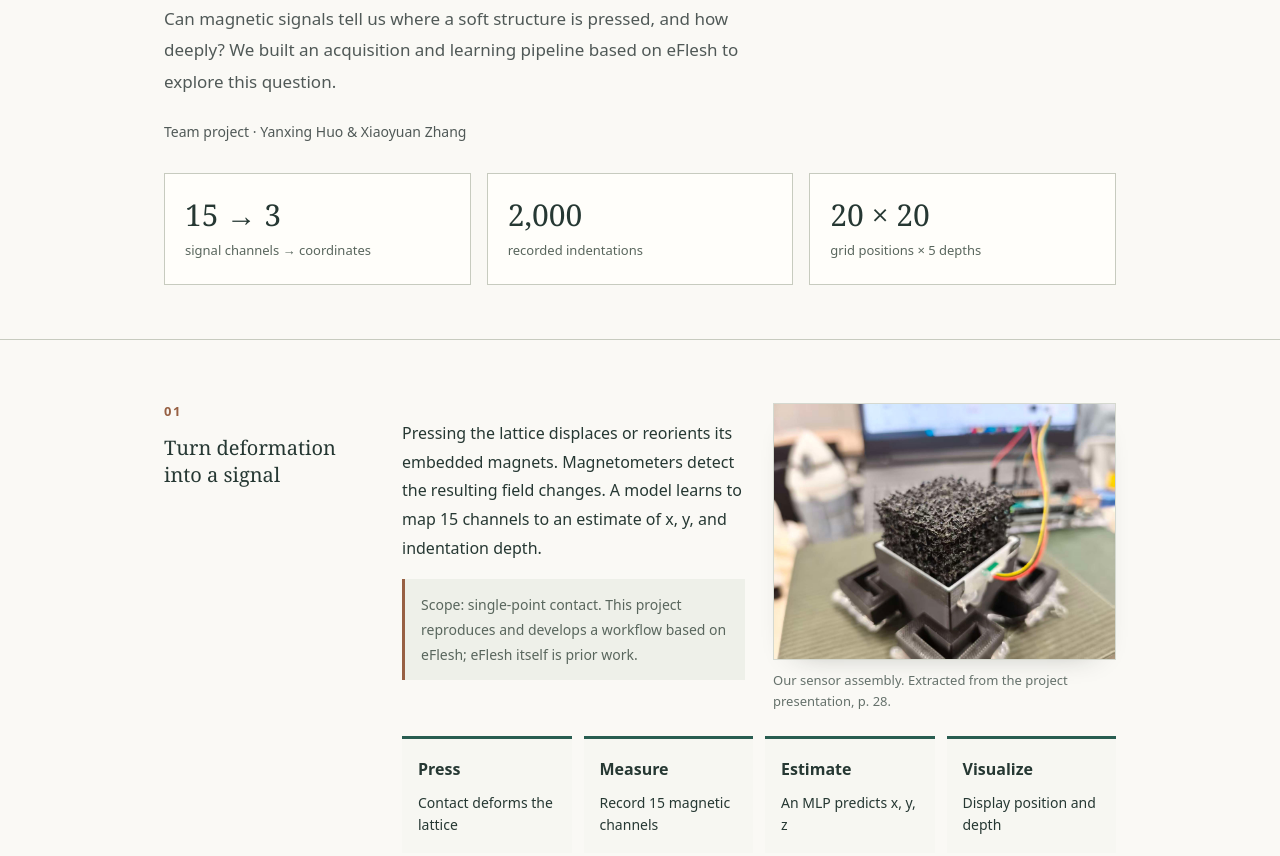
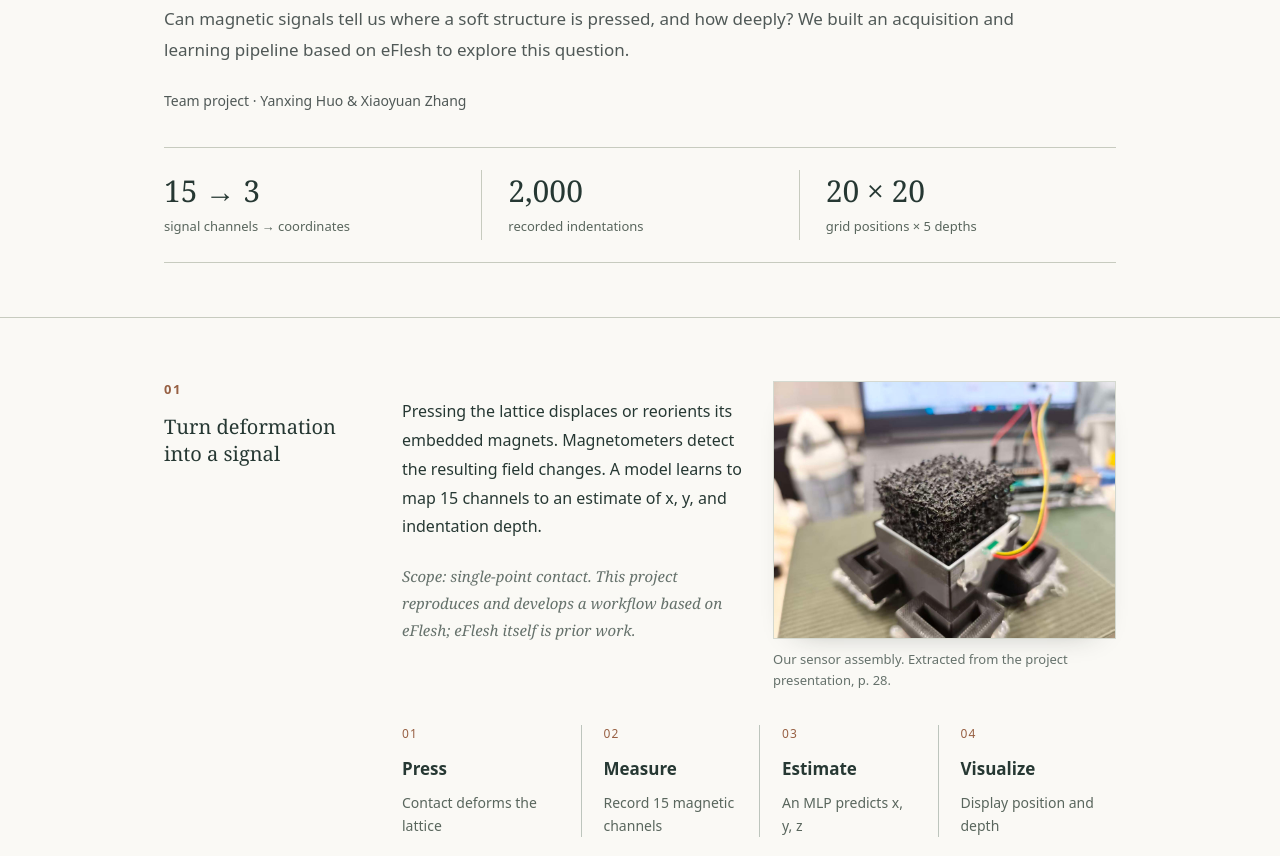
Before and after one commit to caicaizi0309/caicaizi0309.github.io, a plain HTML site: page eflesh.html in a window 1280 px wide. Shown: the part 413-1269 px from the top of the page. Drawn offline with Linux system fonts and the light colour scheme.

Commit message:
Replace boxed case-study UI with editorial typography

```diff
--- a/project.css
+++ b/project.css
@@ -1,15 +1,15 @@
 html{overflow-x:clip}
 .case-page{overflow-x:clip}
 .case-head{padding:64px 0 54px}
-.case-head h1{font-size:clamp(38px,6vw,68px);line-height:1.08;max-width:17ch;margin:18px 0 24px}
-.case-head>p{max-width:60ch;color:#505957;font-size:17px;line-height:1.85}
+.case-head h1{font-size:clamp(38px,6vw,68px);line-height:1.08;max-width:17ch;margin:18px 0 24px;text-wrap:balance}
+.case-head>p{max-width:56rem;color:#505957;font-size:17px;line-height:1.85;text-wrap:pretty}
 .case-kicker{font-size:13px;letter-spacing:.09em;color:#65716b}
 .case-meta{font-size:14px!important;margin-top:22px}
 .case-section{position:relative;isolation:isolate;display:grid;grid-template-columns:minmax(150px,190px) minmax(0,1fr);column-gap:48px;padding:64px 0;scroll-margin-top:66px}
 .case-section::before{content:"";position:absolute;z-index:-1;inset:0 calc(50% - 50vw);border-top:1px solid #c7cbbf}
 .case-section>h2{grid-column:1;margin:0;align-self:start;font-size:20px;line-height:1.35}
 .case-section>:not(h2){grid-column:2}
-.case-section p{max-width:68ch;line-height:1.8}
+.case-section p{max-width:78ch;line-height:1.8;text-wrap:pretty}
 .case-number{display:block;font-family:system-ui,sans-serif;font-size:13px;font-weight:600;letter-spacing:.12em;color:#976043;margin-bottom:14px}
 .case-title{display:block}
 .case-section--tint::before{background:#eef0e9}
@@ -18,29 +18,33 @@ html{overflow-x:clip}
 .case-section--result::before{background:#24362f;border-color:#24362f}
 .case-section--result .case-number{color:#e8bd68}
 .case-section--result .case-note,.case-section--result figcaption,.case-section--result .case-table caption{color:#c8d0ca}
-.case-section--result .case-note{background:rgba(255,255,255,.07);border-color:#e8bd68}
+.case-section--result .case-note{color:#d2d8d3}
 .case-section--result .case-table th,.case-section--result .case-table td{border-color:rgba(255,255,255,.22)}
-.case-section--result .small-figure{background:white;padding:18px}
+.case-section--result .small-figure{background:white}
 .case-grid{display:grid;grid-template-columns:1fr 1fr;gap:28px;align-items:start}
 .case-grid>*{min-width:0}
 .case-figure{margin:0}
 .case-figure img{display:block;width:100%;height:auto;border:1px solid #d5d9d0;box-shadow:0 12px 30px -24px rgba(23,31,27,.45)}
 .case-figure figcaption{font-size:13px;line-height:1.6;color:#65716b;margin-top:10px}
-.case-flow{list-style:none;padding:0;margin:24px 0;display:grid;grid-template-columns:repeat(4,minmax(0,1fr));gap:12px}
-.case-flow li{border-top:3px solid #285d50;padding:16px;background:#f7f7f2;position:relative}
-.case-flow b{display:block;font-size:16px;margin-bottom:8px}
-.case-flow span{font-size:14px;line-height:1.6;display:block}
-.case-stats{display:grid;grid-template-columns:repeat(3,1fr);gap:16px;margin:28px 0 0}
-.case-stats div{padding:20px;border:1px solid #c7cbbf;background:#fffefa}
+.case-flow{list-style:none;counter-reset:case-step;padding:0;margin:34px 0;display:grid;grid-template-columns:repeat(4,minmax(0,1fr));gap:0}
+.case-flow li{counter-increment:case-step;padding:0 22px 0 0;position:relative}
+.case-flow li+li{padding-left:22px;border-left:1px solid #bdc5bd}
+.case-flow li::before{content:"0" counter(case-step);display:block;font:12px system-ui,sans-serif;letter-spacing:.1em;color:#976043;margin-bottom:12px}
+.case-flow b{display:block;font-size:17px;margin-bottom:7px}
+.case-flow span{font-size:14px;line-height:1.65;display:block;color:#59665d}
+.case-stats{display:grid;grid-template-columns:repeat(3,1fr);gap:0;margin:34px 0 0;padding:22px 0;border-top:1px solid #c7cbbf;border-bottom:1px solid #c7cbbf}
+.case-stats div{padding:0 26px 0 0}
+.case-stats div+div{padding-left:26px;border-left:1px solid #c7cbbf}
 .case-stats strong{font:30px Georgia,serif;display:block}
 .case-stats span{font-size:13px;color:#59665d}
 .case-table{border-collapse:collapse;width:100%;font-size:15px}
 .case-table caption{text-align:left;font-size:13px;margin-bottom:12px}
 .case-table th,.case-table td{text-align:left;padding:12px 8px;border-bottom:1px solid #c7cbbf}
-.case-note{font-size:14px;color:#59665d;background:#eef0e9;border-left:3px solid #976043;padding:13px 16px;max-width:68ch}
+.case-note{font:italic 15px/1.75 Georgia,serif;color:#65716b;max-width:68ch;margin-top:22px}
 .case-source{border-top:1px solid #c7cbbf;padding:28px 0;font-size:12px;color:#65716b}
 .case-source a{color:inherit}
 .case-grid .small-figure{max-width:360px}
-@media(max-width:850px){.case-section{grid-template-columns:minmax(120px,145px) minmax(0,1fr);column-gap:30px}.case-grid{grid-template-columns:1fr}.case-flow{grid-template-columns:1fr 1fr}}
+@media(max-width:850px){.case-section{grid-template-columns:minmax(120px,145px) minmax(0,1fr);column-gap:30px}.case-grid{grid-template-columns:1fr}.case-flow{grid-template-columns:1fr 1fr;row-gap:28px}.case-flow li:nth-child(3){border-left:0;padding-left:0}}
 @media(max-width:620px){.case-head{padding:42px 0 38px}.case-section{display:block;padding:46px 0}.case-section>h2{display:grid;grid-template-columns:34px minmax(0,1fr);gap:10px;margin-bottom:26px;font-size:23px}.case-number{margin:5px 0 0}.case-stats{gap:8px}.case-stats div{padding:12px}.case-stats strong{font-size:24px}}
-@media(max-width:400px){.case-flow,.case-stats{grid-template-columns:1fr}}
+@media(max-width:620px){.case-stats{gap:0;padding:18px 0}.case-stats div{padding:0 12px}.case-stats div:first-child{padding-left:0}.case-stats div:last-child{padding-right:0}.case-stats span{line-height:1.4}}
+@media(max-width:400px){.case-flow,.case-stats{grid-template-columns:1fr}.case-flow{row-gap:22px}.case-flow li,.case-flow li+li,.case-flow li:nth-child(3){border-left:0;padding:0}.case-stats{border-bottom:0}.case-stats div,.case-stats div+div{border-left:0;border-bottom:1px solid #c7cbbf;padding:14px 0}}
```
